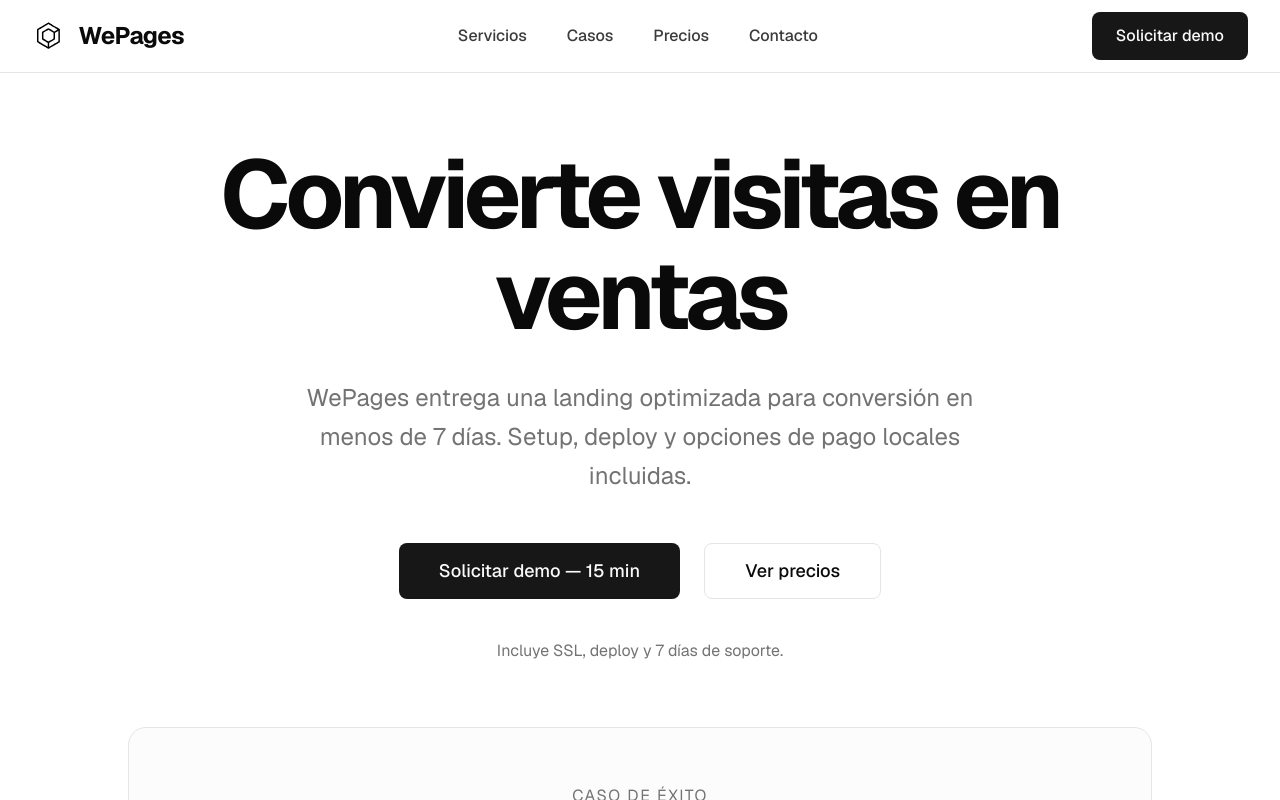
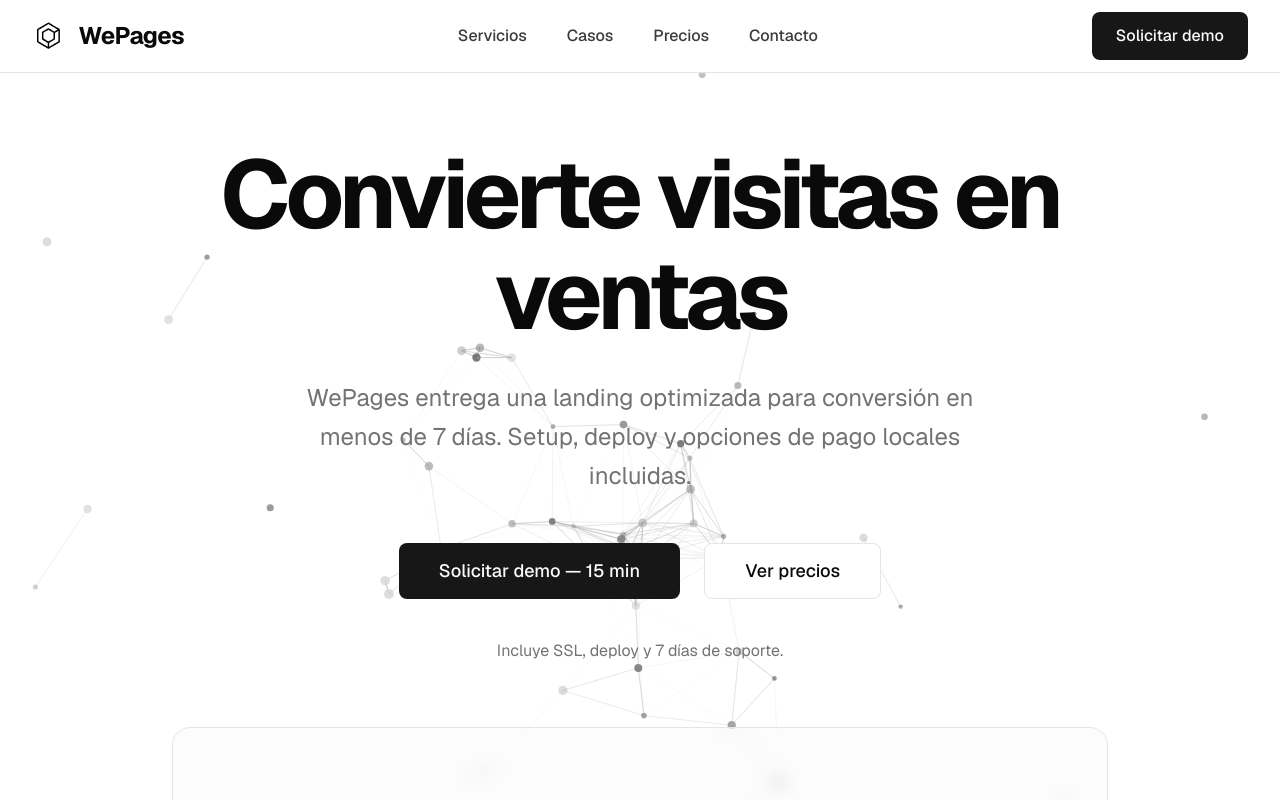
Before and after one commit to WeTechStudio/WePages, a Next.js app: page / in a window 1280 px wide. Shown: the top 800 px of the page. Built offline with nearby package versions, Linux system fonts and the light colour scheme; a web font is replaced by a local one.

Commit message:
style: added tsparticles in hero section

```diff
--- a/components/HeroSection.tsx
+++ b/components/HeroSection.tsx
@@ -1,7 +1,9 @@
 "use client";
 
-import { useState, useEffect } from "react";
+import { useState, useEffect, useMemo } from "react";
 import { ChevronLeft, ChevronRight } from "lucide-react";
+import Particles, { initParticlesEngine } from "@tsparticles/react";
+import { loadSlim } from "@tsparticles/slim";
 
 const CAROUSEL_ITEMS = [
   { label: "SaaS B2B", metric: "+45% leads" },
@@ -12,6 +14,7 @@ const CAROUSEL_ITEMS = [
 
 const HeroSection = () => {
   const [currentIndex, setCurrentIndex] = useState(0);
+  const [init, setInit] = useState(false);
 
   const nextSlide = () => {
     setCurrentIndex((prev) => (prev + 1) % CAROUSEL_ITEMS.length);
@@ -22,15 +25,118 @@ const HeroSection = () => {
   };
 
   useEffect(() => {
-    const interval = setInterval(() => {
-      nextSlide();
-    }, 4000);
-    return () => clearInterval(interval);
+    initParticlesEngine(async (engine) => {
+      await loadSlim(engine);
+    }).then(() => {
+      setInit(true);
+    });
   }, []);
 
+  const particlesOptions = useMemo(
+    () => ({
+      background: {
+        color: {
+          value: "transparent",
+        },
+      },
+      fullScreen: {
+        enable: false,
+        zIndex: -1,
+      },
+      fpsLimit: 120,
+      interactivity: {
+        events: {
+          onClick: {
+            enable: false,
+          },
+          onHover: {
+            enable: true,
+            mode: "grab",
+          },
+        },
+        modes: {
+          grab: {
+            distance: 140,
+            links: {
+              opacity: 0.6,
+            },
+          },
+        },
+      },
+      particles: {
+        color: {
+          value: ["#525252", "#737373", "#a3a3a3", "#d4d4d4"],
+        },
+        links: {
+          color: "#a3a3a3",
+          distance: 120,
+          enable: true,
+          opacity: 0.4,
+          width: 1,
+        },
+        move: {
+          direction: "outside" as const,
+          enable: true,
+          outModes: {
+            default: "out" as const,
+          },
+          random: true,
+          speed: 1.5,
+          straight: false,
+        },
+        number: {
+          density: {
+            enable: true,
+            area: 600,
+          },
+          value: 80,
+        },
+        opacity: {
+          value: { min: 0.3, max: 0.8 },
+          animation: {
+            enable: true,
+            speed: 0.8,
+            minimumValue: 0.3,
+            sync: false,
+          },
+        },
+        shape: {
+          type: "circle",
+        },
+        size: {
+          value: { min: 2, max: 5 },
+          animation: {
+            enable: true,
+            speed: 1,
+            minimumValue: 2,
+            sync: false,
+          },
+        },
+      },
+      detectRetina: true,
+    }),
+    []
+  );
+
   return (
-    <section className="relative pt-24 md:pt-36 pb-16 px-4 md:px-8 overflow-hidden">
-      <div className="container mx-auto max-w-6xl">
+    <section className="relative min-h-screen flex flex-col pt-24 md:pt-36 pb-16 px-4 md:px-8 overflow-hidden">
+      {init && (
+        <Particles
+          id="tsparticles-hero"
+          options={particlesOptions}
+          className="absolute inset-0 pointer-events-auto"
+          style={{
+            position: "absolute",
+            top: 0,
+            left: 0,
+            width: "100%",
+            height: "100%",
+            zIndex: 0,
+          }}
+        />
+      )}
+
+      <div className="container mx-auto max-w-6xl relative z-10 flex-1 flex flex-col justify-center">
         <div className="text-center max-w-4xl mx-auto mb-16">
           <h1 className="text-5xl md:text-7xl lg:text-8xl font-bold tracking-tighter mb-8 leading-[1.05]">
             Convierte visitas en ventas
@@ -60,7 +166,7 @@ const HeroSection = () => {
         </div>
 
         <div className="relative max-w-5xl mx-auto">
-          <div className="overflow-hidden rounded-2xl border bg-muted/30">
+          <div className="overflow-hidden rounded-2xl border bg-muted/30 backdrop-blur-sm">
             <div className="flex items-center justify-between p-10 md:p-14 min-h-[200px] md:min-h-[260px]">
               <button
                 onClick={prevSlide}
--- a/package.json
+++ b/package.json
@@ -9,6 +9,8 @@
     "lint": "eslint"
   },
   "dependencies": {
+    "@tsparticles/react": "^3.0.0",
+    "@tsparticles/slim": "^3.9.1",
     "class-variance-authority": "^0.7.1",
     "clsx": "^2.1.1",
     "framer-motion": "^12.26.2",
```
Also changed, not shown: 1 other file (tests, documents, lock files or other folders).
